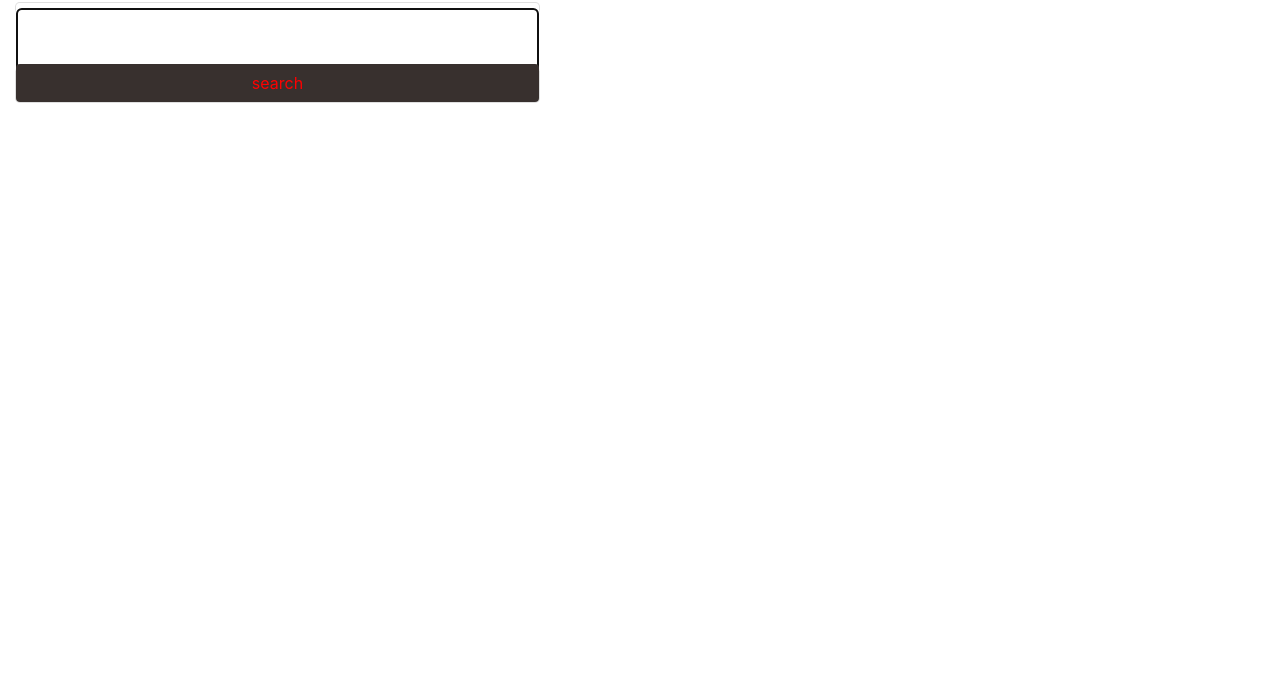
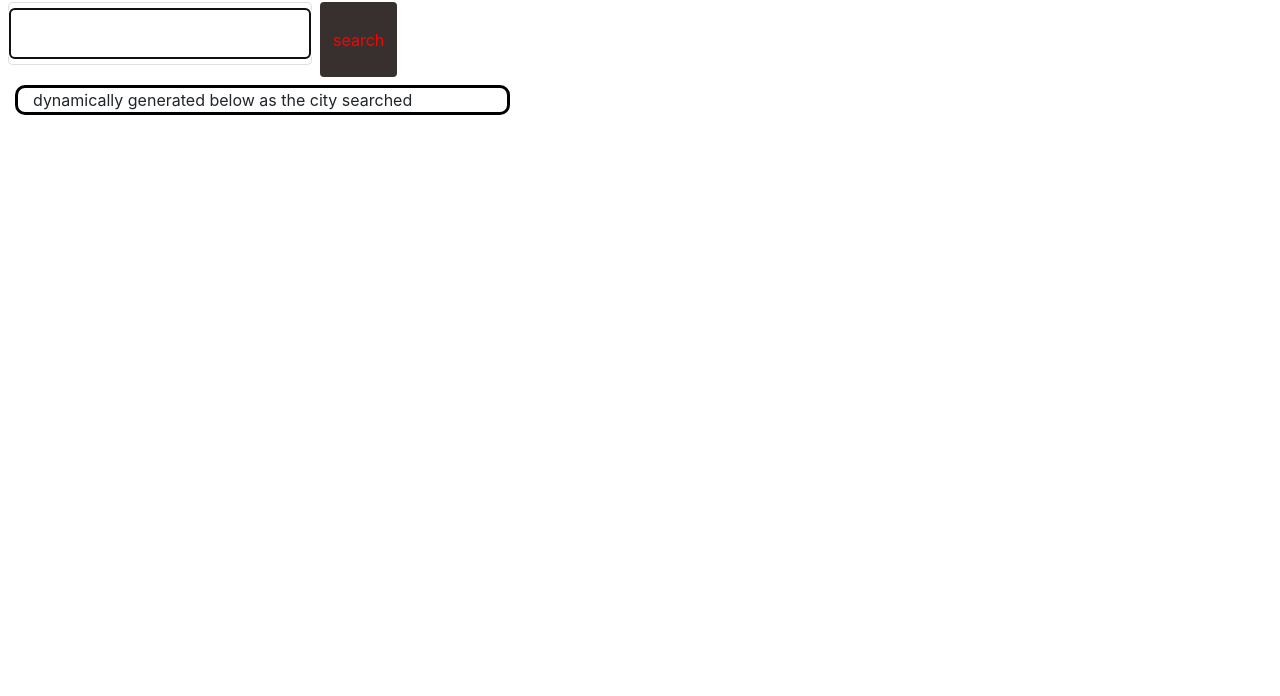
Before and after one commit to Dj-Viking/weather-dashboard, a plain HTML site: page index.html in a window 1280 px wide. Shown: the part 104-800 px from the top of the page. Drawn offline with nearby package versions, Linux system fonts and the light colour scheme; a web font is replaced by a local one.

Commit message:
added the test city div that will dynamically append

```diff
--- a/assets/css/styles.css
+++ b/assets/css/styles.css
@@ -59,3 +59,8 @@ padding: 2.5%;
 .button-colors:hover {
     color: lightblue;
 }
+
+.border-standard {
+    border: 3px black solid;
+    border-radius: 10px;
+}
--- a/index.html
+++ b/index.html
@@ -30,22 +30,37 @@
                     <h2 class="card-title">
                         Search for a city:
                     </h2>
-                    <div class="card row">
-                        <form class="form-textarea" autocomplete="off">
+                    <div class="row">
+                        <form class="card form-textarea ml-2" autocomplete="off">
                             <input
-                                name="username"
-                                id="username"
+                                name="cityname"
+                                id="city-name"
                                 type="text"
                                 autofocus="true"
                                 class="form-input"
                             />
                         </form>
-                        <button type="submit" id="submit-button" class="btn button-colors">
+                        <button type="submit" id="submit-button" class="btn button-colors mb-2 ml-2">
                             search
                         </button>
-                        <!-- dynamically generate divs containing the city name entered -->
-                        <!-- the div created will be the text object from the promise returned from the api call to open weather -->
+                        <div class="mt-2">
+                            <!-- dynamically generate divs containing the city name entered -->
+                            <!-- div generated contains <a> link to display the weather in that city -->
+                        </div>
+                        <!-- the div appended will be the text object from the promise returned from the api call to open weather -->
                     </div>
+                    <!-- city name section start-->
+                    <section class="container">
+                        <!-- elements here are dynamically generated with the <a> tag that will create elements in the container to the right that contains the weather for the week in that city -->
+                        <!-- info will be updated and appended each time the <a> is clicked the old material will clear and make room for the new stuff after clicking the <a> -->
+                        <div class="container row border-standard">
+                            <span>
+                                dynamically generated below as the city searched
+                            </span>
+                        </div>
+                        <!-- append new city here -->
+                    </section>
+                    <!-- city name section end -->
             </div>
 
 
```
Also changed, not shown: assets/js/logic.js (+6 -1 lines).
